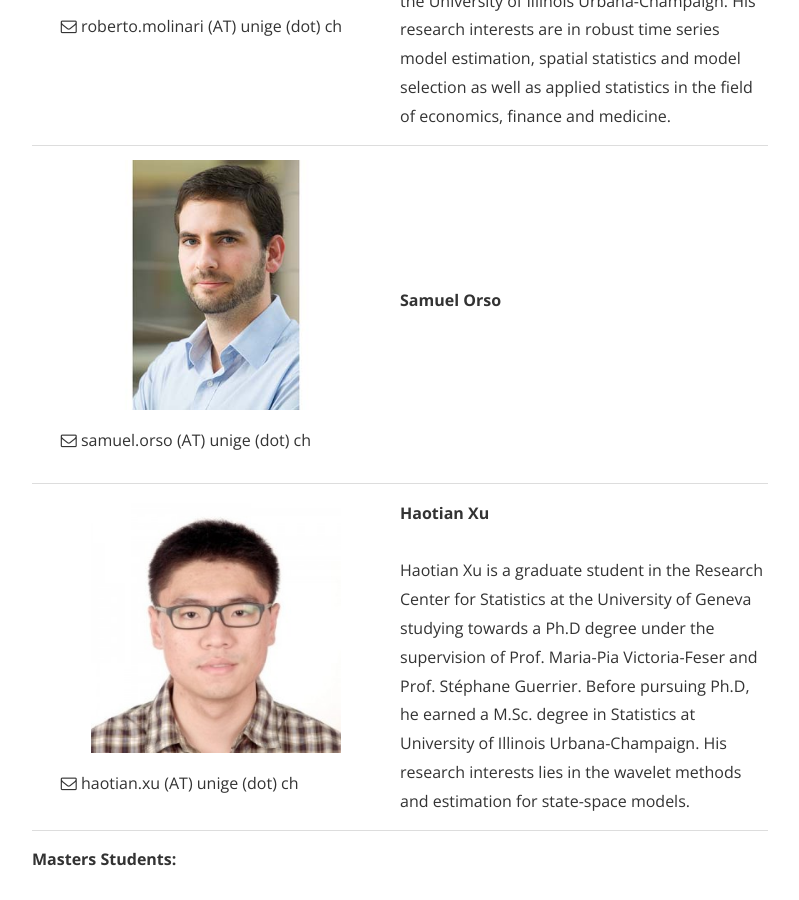
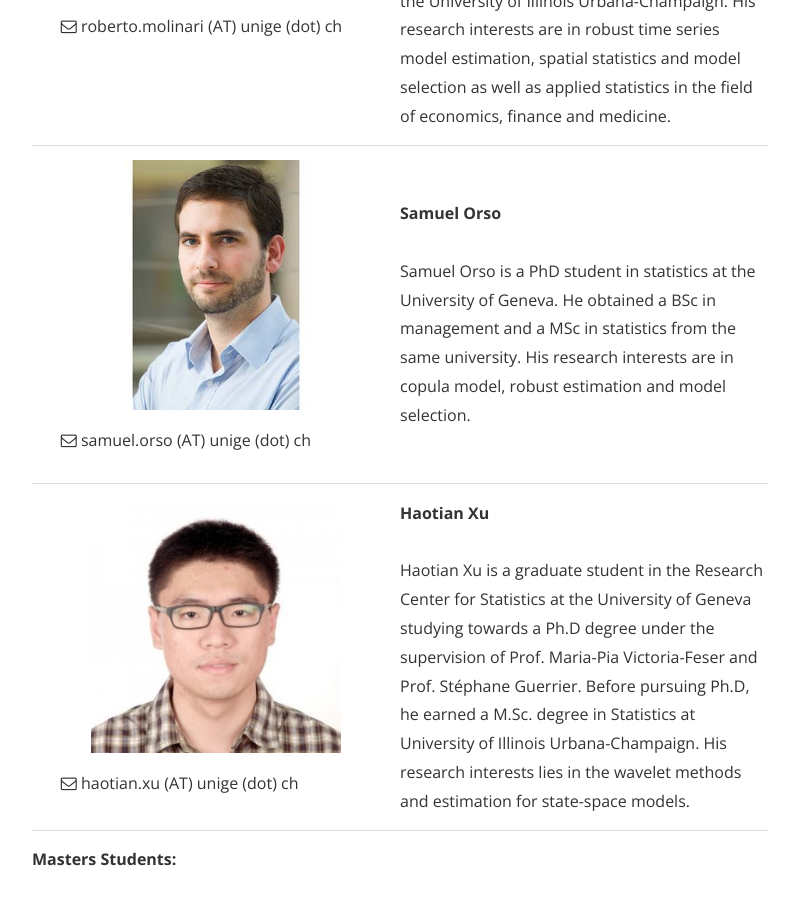
Before and after one commit to SMAC-Group/smac-group.github.io, a Jekyll site: the page built from members.md, in a window 1280 px wide and 900 px high, scrolled down 1568 px. Shown: the whole window, without its empty margins (240-1039 px from the left). Built offline with Jekyll 4.4.1, drawn with Linux system fonts in a browser that asks for light colours; nearby versions of some CDN libraries; a style sheet for code colours, icons or effects is not loaded.

Commit message:
add info on Samuel Orso

```diff
--- a/members.md
+++ b/members.md
@@ -73,6 +73,7 @@ The current members of the SMAC Group are listed below by title.
         </ul>
 </td>
     <td><b>Samuel Orso</b> <br /><br />
+    Samuel Orso is a PhD student in statistics at the University of Geneva. He obtained a BSc in management and a MSc in statistics from the same university. His research interests are in copula model, robust estimation and model selection.
   </td>
   </tr>
   <tr>
```
